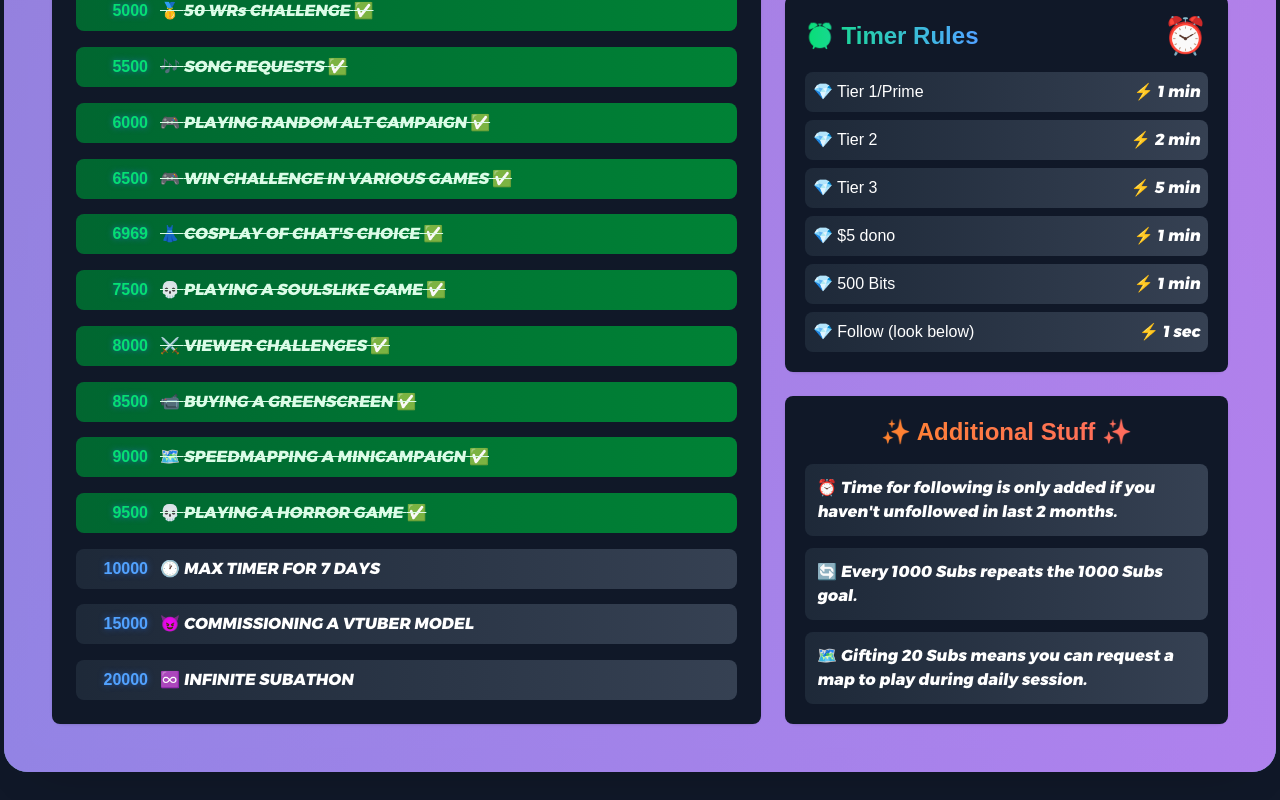
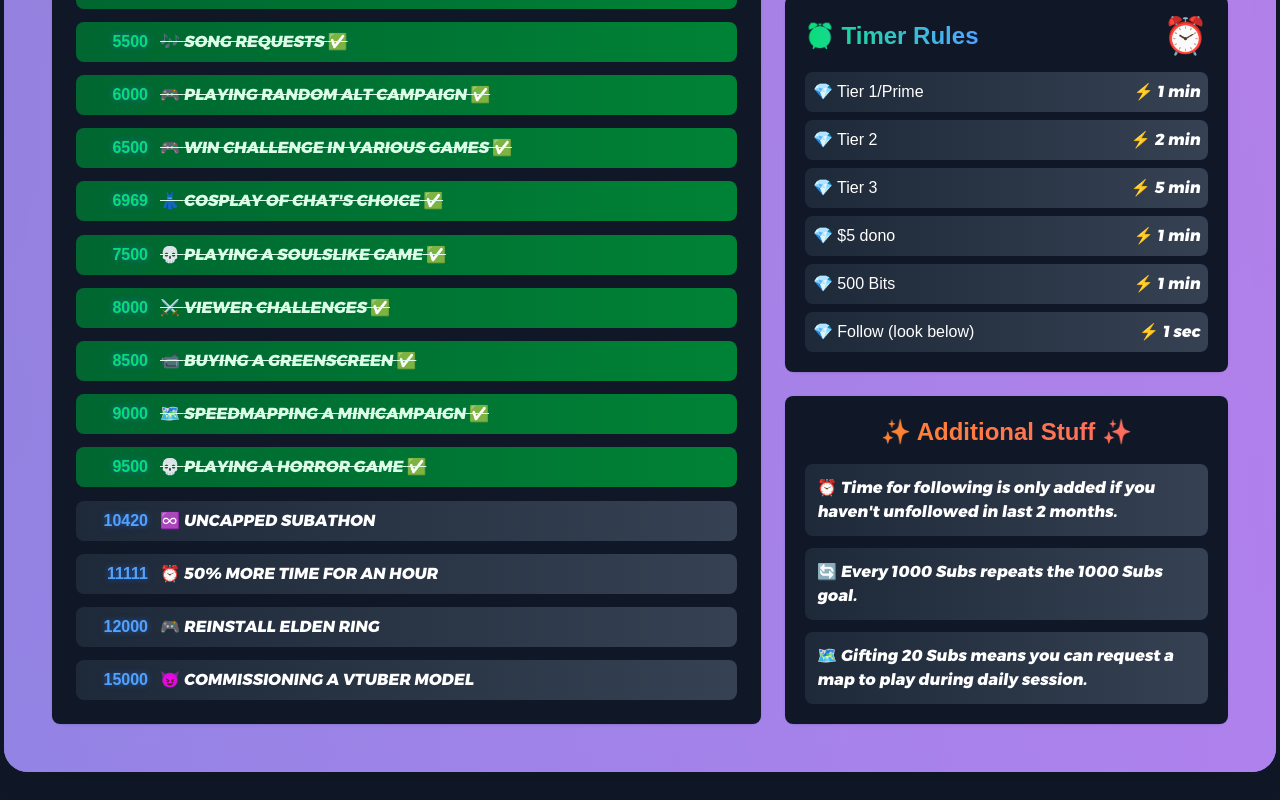
Before and after one commit to VellVee/scrapie-subathon, a Next.js app: page / in a window 1280 px wide. Shown: the part 774-1574 px from the top of the page. Built offline with nearby package versions, Linux system fonts and the light colour scheme.

Commit message:
goals changed

```diff
--- a/app/page.tsx
+++ b/app/page.tsx
@@ -29,6 +29,10 @@ const EMOJI_MAP = {
   GREENSCREEN: '📹',
   VTUBER: '😈',
   INFINITE: '♾️',
+  'UNCAPPED SUBATHON': '♾️',
+  'ACTIVATE 35% SUB DISCOUNT': '💰',
+  '50% MORE TIME FOR AN HOUR': '⏰',
+  'REINSTALL ELDEN RING': '🎮',
   'MAX TIMER FOR 7 DAYS': '🕐',
   'WIN CHALLENGE IN VARIOUS GAMES': '🎮',
   'RATING VIEWER SETUPS': '🖥️'
@@ -63,9 +67,10 @@ export default function SubathonPage() {
     { goal: 8500, text: "BUYING A GREENSCREEN", met: true },
     { goal: 9000, text: "SPEEDMAPPING A MINICAMPAIGN", met: true },
     { goal: 9500, text: "PLAYING A HORROR GAME", met: true },
-    { goal: 10000, text: "MAX TIMER FOR 7 DAYS", met: false },
+    { goal: 10420, text: "UNCAPPED SUBATHON", met: false },
+    { goal: 11111, text: "50% MORE TIME FOR AN HOUR", met: false },
+    { goal: 12000, text: "REINSTALL ELDEN RING", met: false },
     { goal: 15000, text: "COMMISSIONING A VTUBER MODEL", met: false },
-    { goal: 20000, text: "INFINITE SUBATHON", met: false },
   ], []);
 
   const events = useMemo(() => [
```
